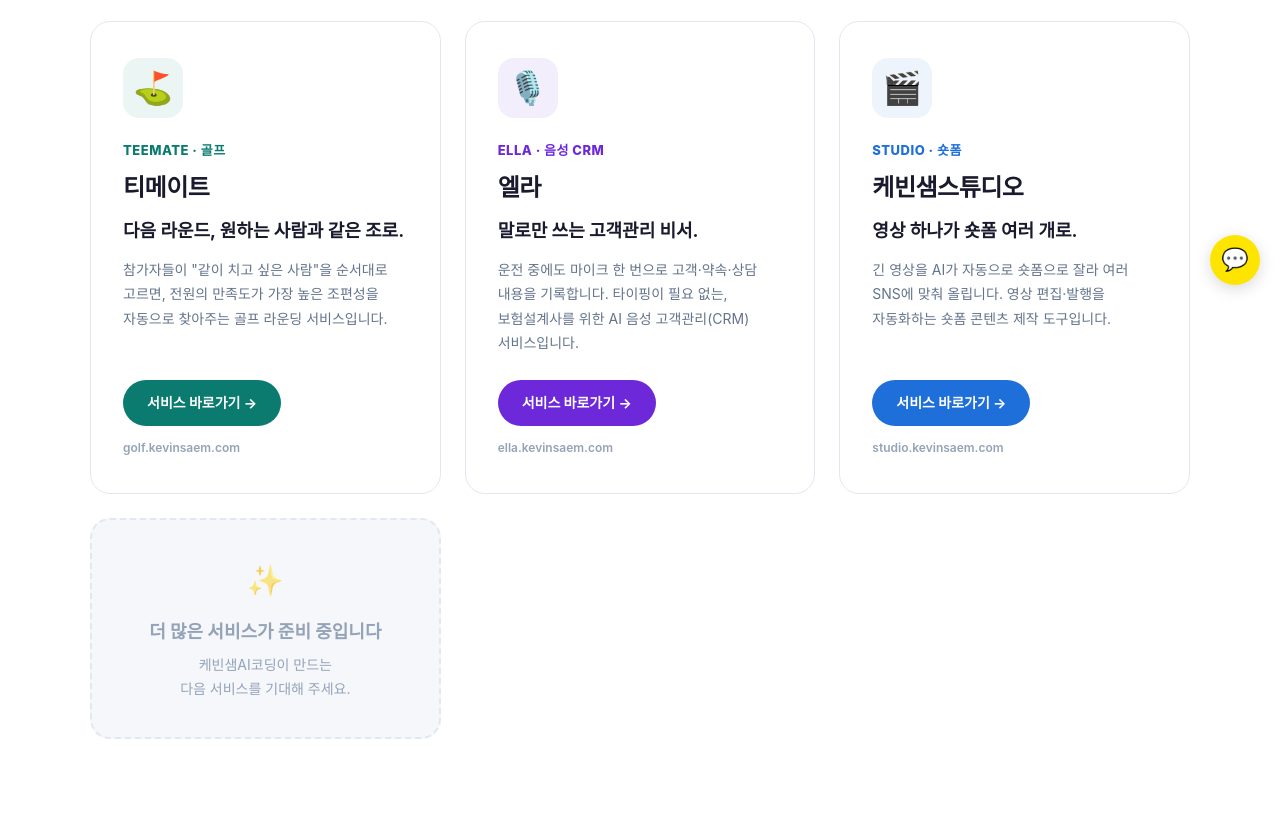
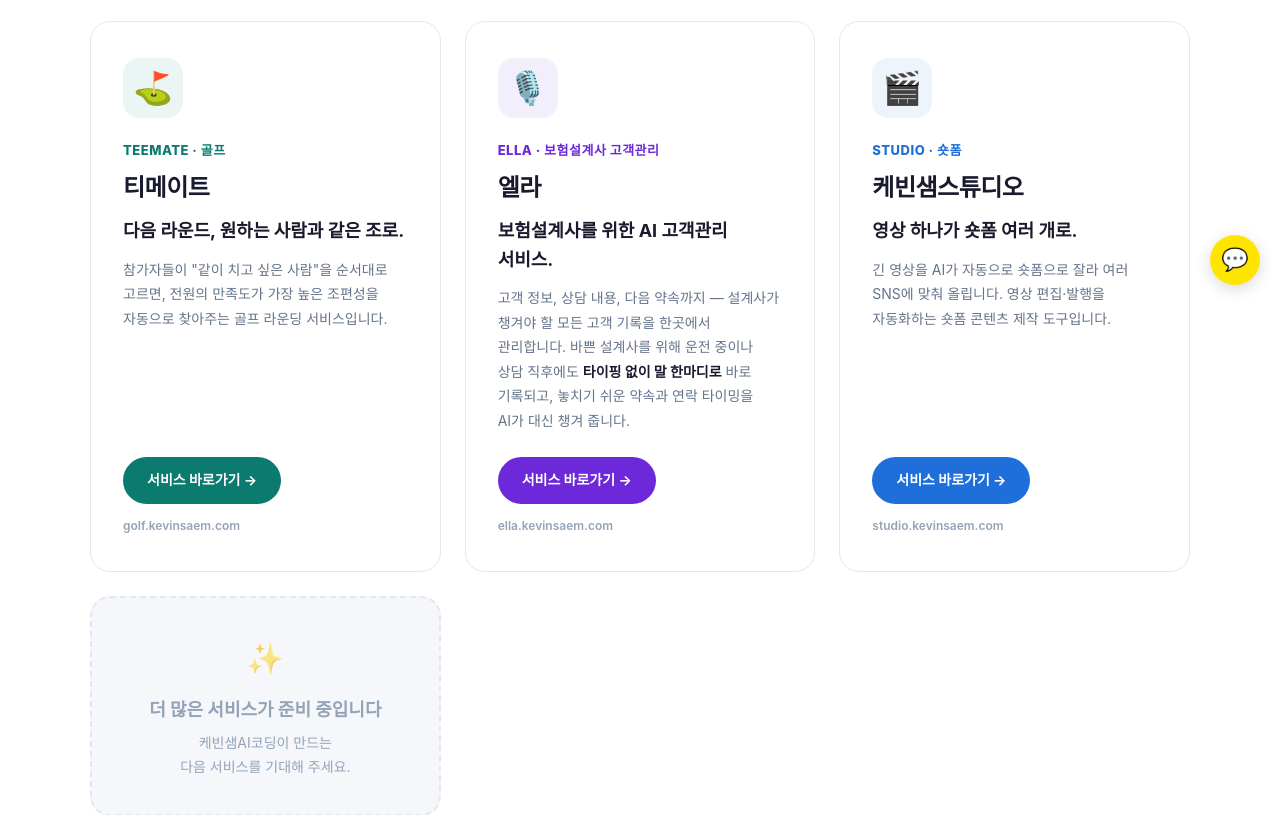
Before and after one commit to kevinsaem/booking, a FastAPI app: page /services in a window 1280 px wide. Shown: the part 435-1250 px from the top of the page. Run offline with FastAPI, Linux system fonts and the light colour scheme; some web fonts are replaced.

Commit message:
[수정] 엘라 서비스 설명 보강 - 보험설계사 고객관리 서비스임을 명확히
Co-Authored-By: Claude Opus 4.8 (1M context) <noreply@anthropic.com>
Claude-Session: https://claude.ai/code/session_01Rd6uZzi7EpRhvXCcTYFvu9

```diff
--- a/templates/site/services.html
+++ b/templates/site/services.html
@@ -105,10 +105,10 @@
     <!-- 엘라 -->
     <div class="svc-card rv" style="--ac: var(--corp); --ac-bg: var(--corp-bg);">
       <div class="ico">🎙️</div>
-      <div class="kicker">ELLA · 음성 CRM</div>
+      <div class="kicker">ELLA · 보험설계사 고객관리</div>
       <h3>엘라</h3>
-      <div class="tagline">말로만 쓰는 고객관리 비서.</div>
-      <p>운전 중에도 마이크 한 번으로 고객·약속·상담 내용을 기록합니다. 타이핑이 필요 없는, 보험설계사를 위한 AI 음성 고객관리(CRM) 서비스입니다.</p>
+      <div class="tagline">보험설계사를 위한 AI 고객관리 서비스.</div>
+      <p>고객 정보, 상담 내용, 다음 약속까지 — 설계사가 챙겨야 할 모든 고객 기록을 한곳에서 관리합니다. 바쁜 설계사를 위해 운전 중이나 상담 직후에도 <strong style="color: var(--ink);">타이핑 없이 말 한마디로</strong> 바로 기록되고, 놓치기 쉬운 약속과 연락 타이밍을 AI가 대신 챙겨 줍니다.</p>
       <div class="foot">
         <a href="https://ella.kevinsaem.com" target="_blank" rel="noopener" class="go">서비스 바로가기 →</a>
         <span class="url">ella.kevinsaem.com</span>
```
